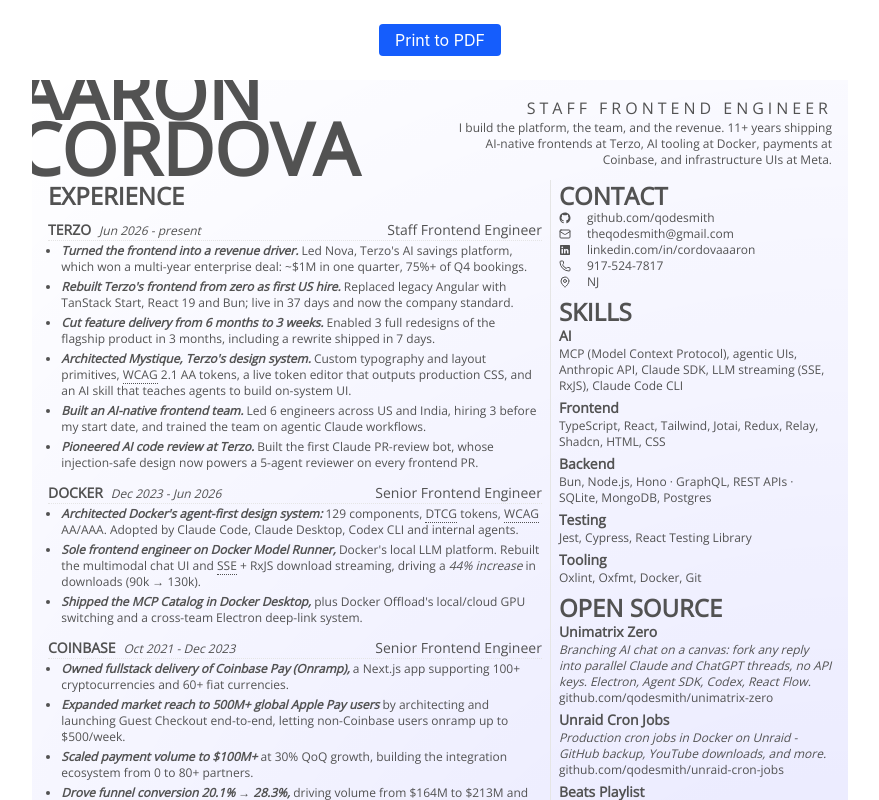
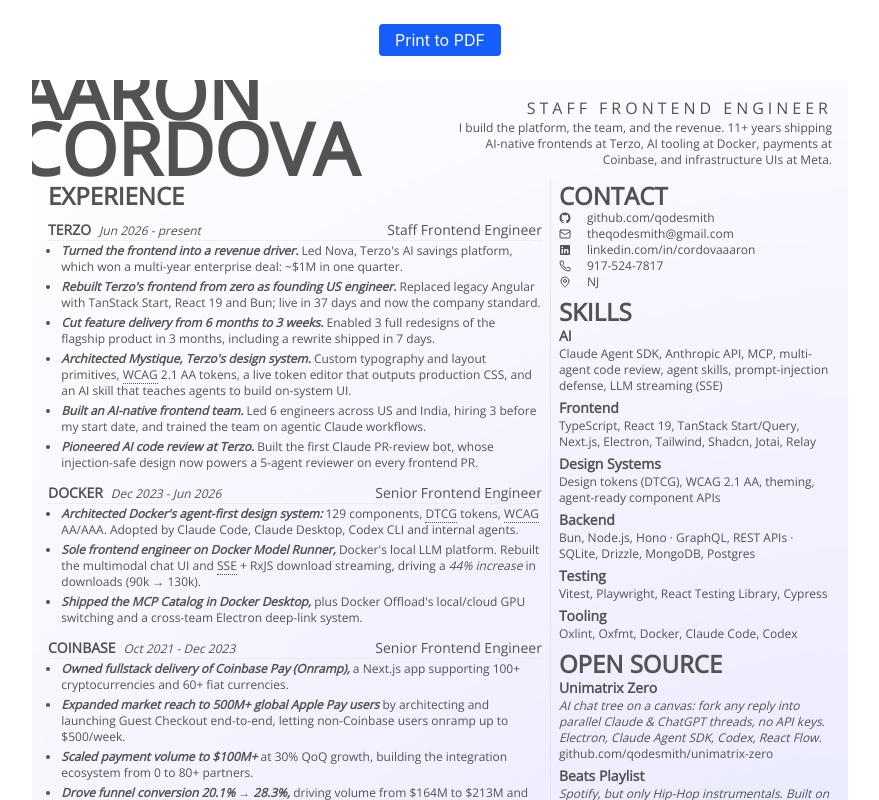
Before and after one commit to qodesmith/resume, a React (Vite) app: page / in a window 1280 px wide. Shown: the top 800 px of the page, without its empty margins (200-1079 px from the left). Built offline with nearby package versions, Linux system fonts and the light colour scheme.

Commit message:
Refresh Skills and Open Source, tighten Terzo wording

```diff
--- a/src/components/custom/OpenSourceSection.tsx
+++ b/src/components/custom/OpenSourceSection.tsx
@@ -6,16 +6,16 @@ export function OpenSourceSection() {
     <MetadataSection title="Open Source">
       <OpenSourceItem
         title="Unimatrix Zero"
-        description="Branching AI chat on a canvas: fork any reply into parallel Claude and ChatGPT threads, no API keys. Electron, Agent SDK, Codex, React Flow."
+        description="AI chat tree on a canvas: fork any reply into parallel Claude & ChatGPT threads, no API keys. Electron, Claude Agent SDK, Codex, React Flow."
         url="https://github.com/qodesmith/unimatrix-zero"
         linkText="github.com/qodesmith/unimatrix-zero"
       />
-      <OpenSourceItem
+      {/* <OpenSourceItem
         title="Unraid Cron Jobs"
         description="Production cron jobs in Docker on Unraid - GitHub backup, YouTube downloads, and more."
         url="https://github.com/qodesmith/unraid-cron-jobs"
         linkText="github.com/qodesmith/unraid-cron-jobs"
-      />
+      /> */}
       <OpenSourceItem
         title="Beats Playlist"
         description="Spotify, but only Hip-Hop instrumentals. Built on the Web Audio API."
@@ -24,9 +24,9 @@ export function OpenSourceSection() {
       />
       <OpenSourceItem
         title="Create New App"
-        description="Bun CLI that scaffolds fullstack React apps with end-to-end type-safe Hono RPC, structured SQLite-backed error telemetry, and turnkey Better Auth + Drizzle + Fly.io/LiteFS deployment."
+        description="Bun CLI that scaffolds fullstack React apps: type-safe Hono RPC, SQLite error telemetry, Better Auth, Drizzle, and Fly.io deploys."
         url="https://github.com/qodesmith/create-new-app"
-        linkText="https://github.com/qodesmith/create-new-app"
+        linkText="github.com/qodesmith/create-new-app"
       />
     </MetadataSection>
   )
--- a/src/components/custom/SkillsSection.tsx
+++ b/src/components/custom/SkillsSection.tsx
@@ -6,19 +6,26 @@ export function SkillsSection() {
   return (
     <MetadataSection title="Skills">
       <SkillItem title="AI">
-        MCP (Model Context Protocol), agentic UIs, Anthropic API, Claude SDK,
-        LLM streaming (SSE, RxJS), Claude Code CLI
+        Claude Agent SDK, Anthropic API, MCP, multi-agent code review, agent
+        skills, prompt-injection defense, LLM streaming (SSE)
       </SkillItem>
       <SkillItem title="Frontend">
-        TypeScript, React, Tailwind, Jotai, Redux, Relay, Shadcn, HTML, CSS
+        TypeScript, React 19, TanStack Start/Query, Next.js, Electron, Tailwind,
+        Shadcn, Jotai, Relay
+      </SkillItem>
+      <SkillItem title="Design Systems">
+        Design tokens (DTCG), WCAG 2.1 AA, theming, agent-ready component APIs
       </SkillItem>
       <SkillItem title="Backend">
-        Bun, Node.js, Hono · GraphQL, REST APIs · SQLite, MongoDB, Postgres
+        Bun, Node.js, Hono · GraphQL, REST APIs · SQLite, Drizzle, MongoDB,
+        Postgres
       </SkillItem>
       <SkillItem title="Testing">
-        Jest, Cypress, React Testing Library
+        Vitest, Playwright, React Testing Library, Cypress
       </SkillItem>
-      <SkillItem title="Tooling">Oxlint, Oxfmt, Docker, Git</SkillItem>
+      <SkillItem title="Tooling">
+        Oxlint, Oxfmt, Docker, Claude Code, Codex
+      </SkillItem>
     </MetadataSection>
   )
 }
--- a/src/components/custom/WorkHistory.tsx
+++ b/src/components/custom/WorkHistory.tsx
@@ -28,10 +28,11 @@ const workHistoryData: WorkHistoryItem[] = [
       {
         highlight: 'Turned the frontend into a revenue driver.',
         content:
-          "Led Nova, Terzo's AI savings platform, which won a multi-year enterprise deal: ~$1M in one quarter, 75%+ of Q4 bookings.",
+          "Led Nova, Terzo's AI savings platform, which won a multi-year enterprise deal: ~$1M in one quarter.",
       },
       {
-        highlight: "Rebuilt Terzo's frontend from zero as first US hire.",
+        highlight:
+          "Rebuilt Terzo's frontend from zero as founding US engineer.",
         content:
           'Replaced legacy Angular with TanStack Start, React 19 and Bun; live in 37 days and now the company standard.',
       },
```
